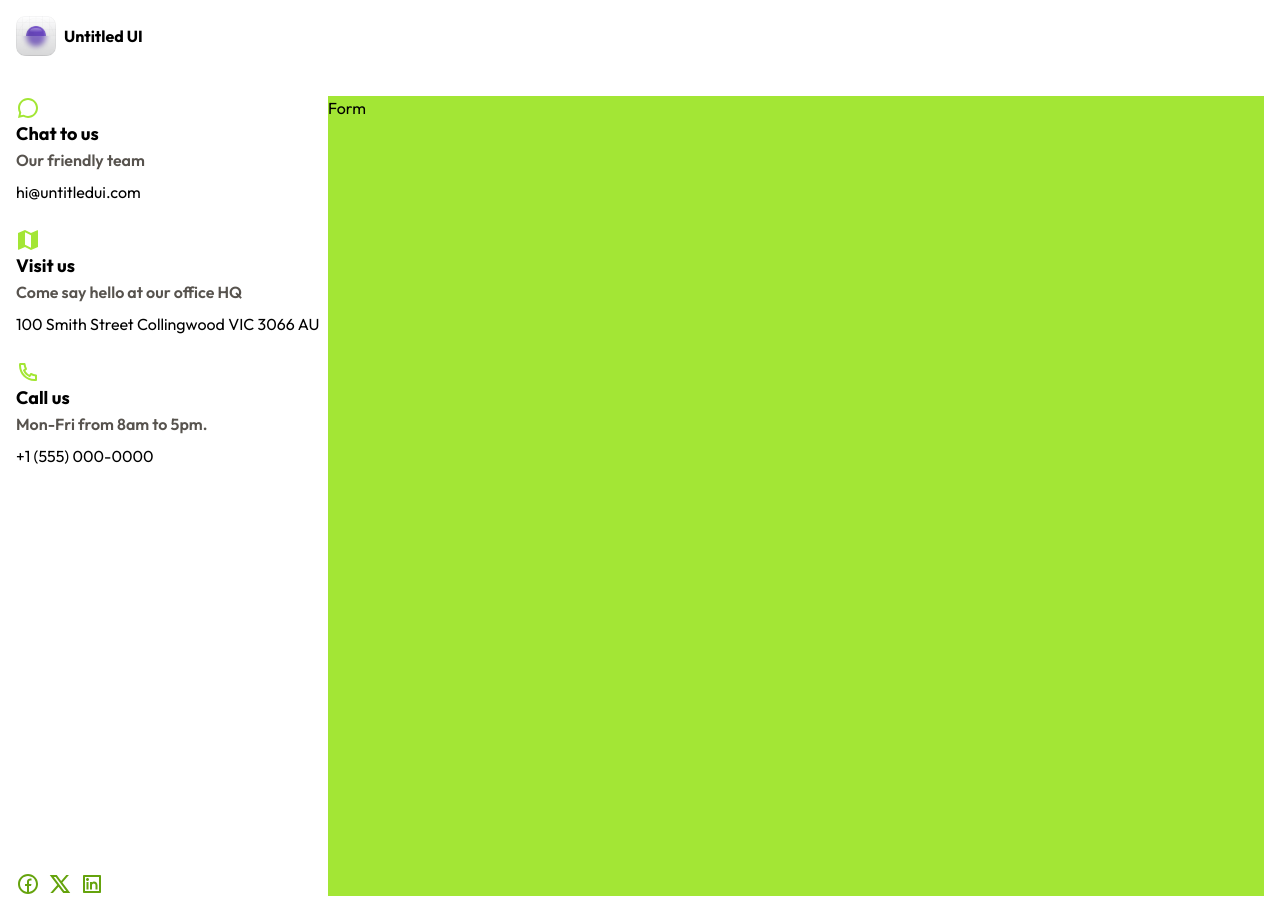
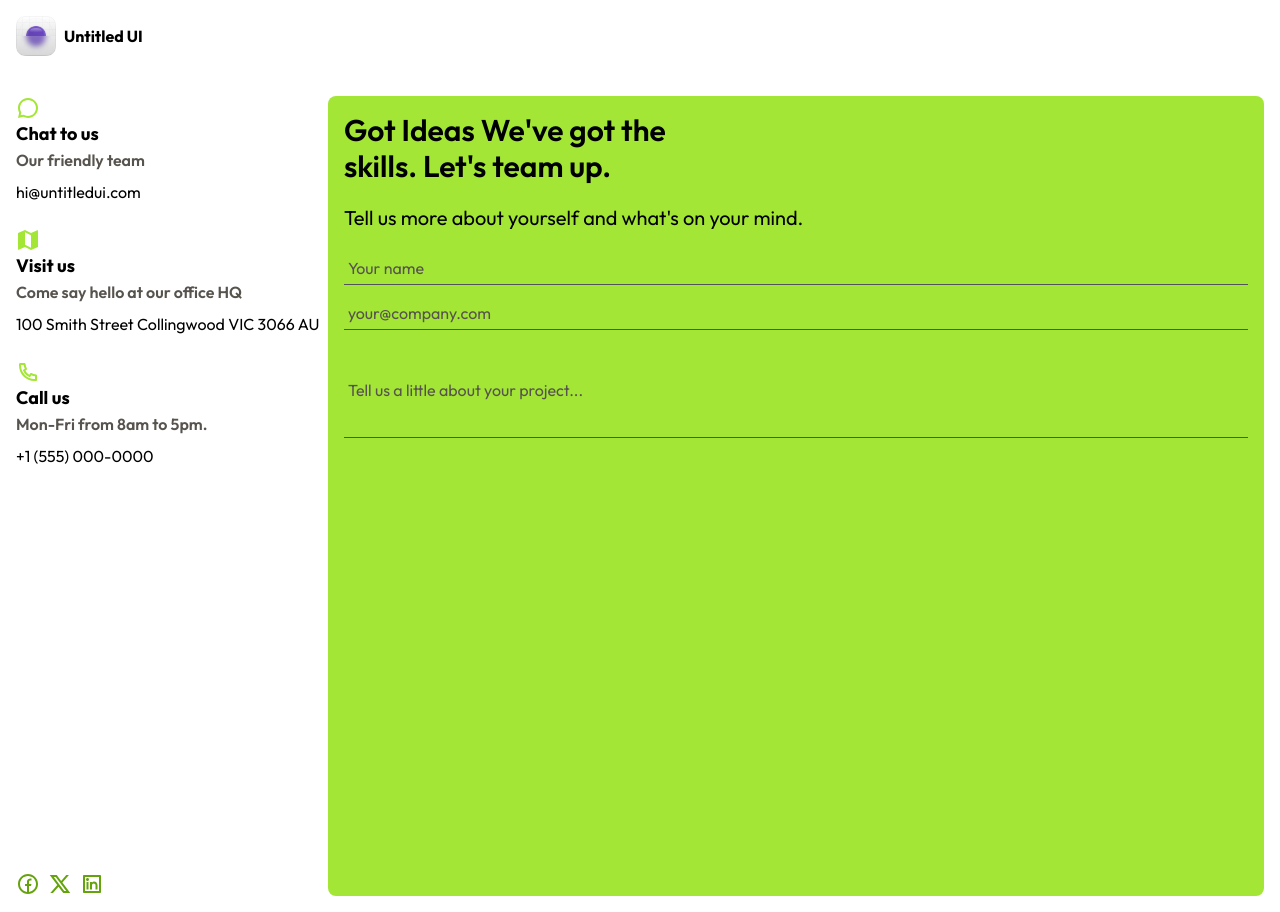
Before and after one commit to nancyfull-stack/Untitled-UI-Contact-Form-1, a React (Vite) app: page / in a window 1280 px wide. Built offline with nearby package versions, Linux system fonts and the light colour scheme.

Commit message:
Form components

```diff
--- a/src/components/Form.jsx
+++ b/src/components/Form.jsx
@@ -1,7 +1,39 @@
 import React from "react";
 
 const Form = () => {
-  return <div>Form</div>;
+  return (
+    <div>
+      <h1 className="w-96 text-3xl font-semibold">
+        Got Ideas We've got the skills. Let's team up.
+      </h1>
+      <p className="my-5 text-xl">
+        Tell us more about yourself and what's on your mind.
+      </p>
+      <div className="flex w-full flex-col gap-3">
+        <input
+          type="text"
+          name="fullname"
+          id="fullname"
+          placeholder="Your name"
+          className="w-full border-b border-zinc-600 p-1 placeholder-stone-600 md:bg-lime-400"
+        />
+        <input
+          type="email"
+          name="email"
+          id="email"
+          placeholder="your@company.com"
+          className="w-full border-b border-zinc-600 p-1 placeholder-stone-600 md:bg-lime-400"
+        />
+        <input
+          type="text"
+          name="message"
+          id="message"
+          placeholder="Tell us a little about your project..."
+          className="h-24 w-full border-b border-zinc-600 p-1 placeholder-stone-600 md:bg-lime-400"
+        />
+      </div>
+    </div>
+  );
 };
 
 export default Form;
--- a/src/pages/Home.jsx
+++ b/src/pages/Home.jsx
@@ -8,11 +8,11 @@ const Home = () => {
     <div className="w-full p-4">
       <Header />
 
-      <div className="grid grid-cols-8">
+      <div className="mx-auto grid max-w-7xl grid-cols-8">
         <div className="col-span-2 hidden md:block">
           <Aside />
         </div>
-        <div className="col-span-full md:col-span-6 md:bg-lime-400">
+        <div className="col-span-full rounded-lg p-4 md:col-span-6 md:bg-lime-400">
           <Form />
         </div>
       </div>
```
